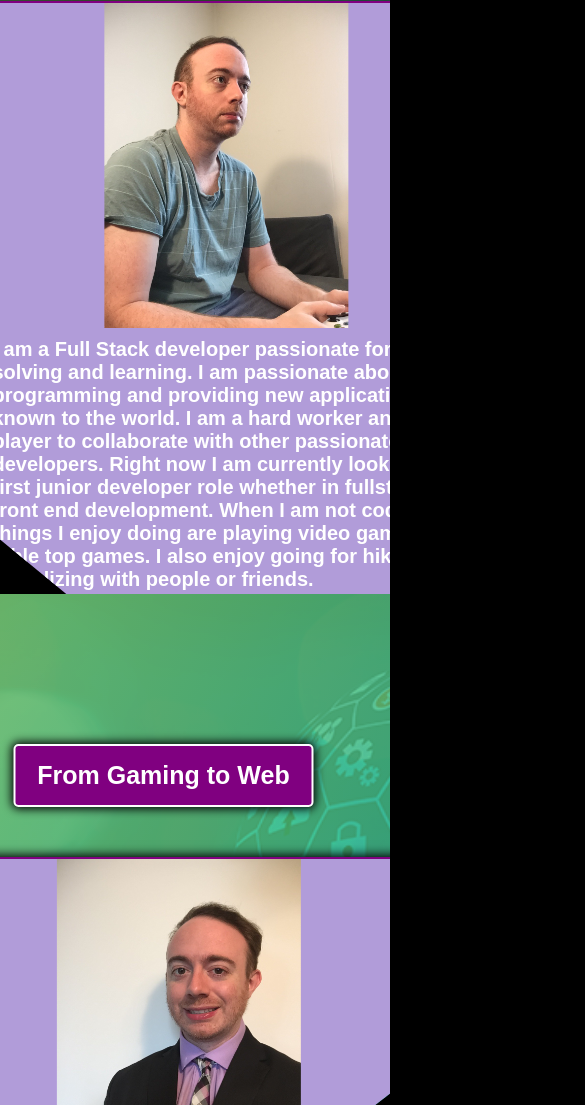
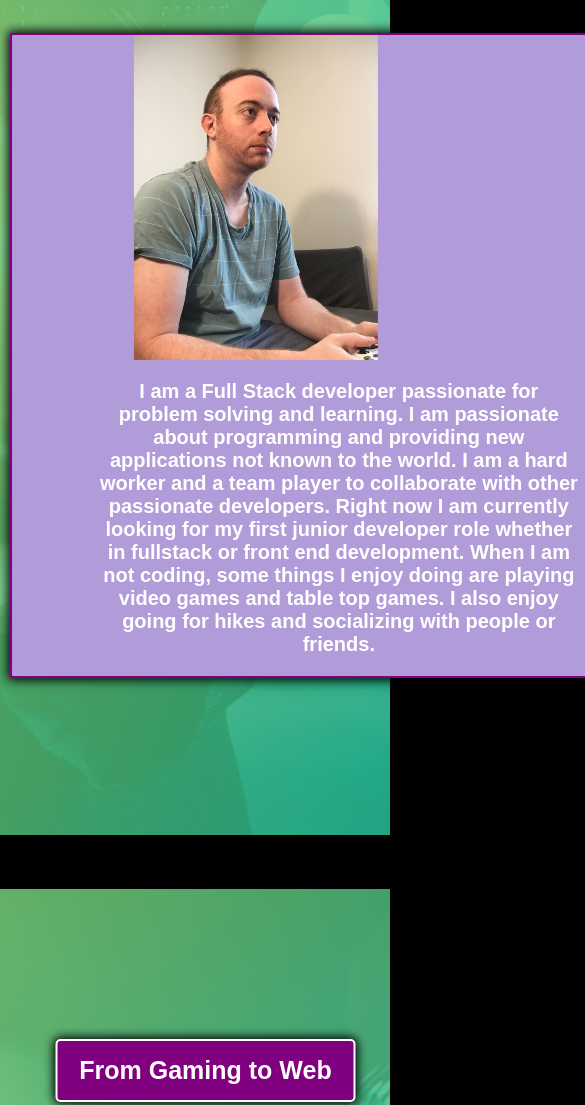
Before and after one commit to ianclark226/Ian_portfolio, a plain HTML site: page index.html in a window 390 px wide. Shown: the part 1273-2378 px from the top of the page, 585 px wide, since content can reach past the window. Drawn offline with Linux system fonts and the light colour scheme.

Commit message:
mobile styling

```diff
--- a/css/style.css
+++ b/css/style.css
@@ -489,4 +489,45 @@ footer p {
     .text {
         transform: translate(0%);
     }
+
+    .mid {
+        clip-path: circle(100%);
+        height: 130vh;
+    }
+
+    .mid2 {
+        clip-path: circle(100%);
+        height: 140vh;
+    }
+
+    .mid3 {
+        clip-path: circle(100%);
+        height: 260vh;
+    }
+
+    .end {
+        clip-path: circle(60%);
+        height: 100vh;
+
+    }
+
+    h2 {
+        transform: translate(10%);
+    }
+
+    .info {
+        width: 70vh;
+        transform: translate(5%);
+        height: 90vh;
+        text-align: center;
+    }
+
+    .general p {
+        padding: 10px;
+    }
+
+
+
+
+
 }
```
